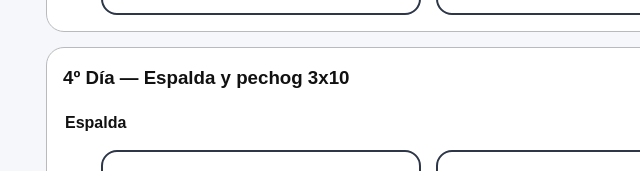
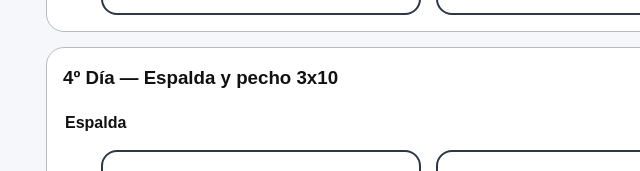
Before and after one commit to rmartin-11/gymguapo, a plain HTML site: page rutina.html in a window 1280 px wide. Shown: the part 2269-2440 px from the top of the page, 44-684 px from the left. Drawn offline with Linux system fonts and the light colour scheme.

Commit message:
Update rutina.html

```diff
--- a/rutina.html
+++ b/rutina.html
@@ -152,7 +152,7 @@
                 </div>
 
                 <div class="card">
-                    <h3>4º Día — Espalda y pechog 3x10  </h3>
+                    <h3>4º Día — Espalda y pecho 3x10  </h3>
                     <legend class="leyenda">Espalda </legend>
 
                     <div class="ejerciciosRow">
```
